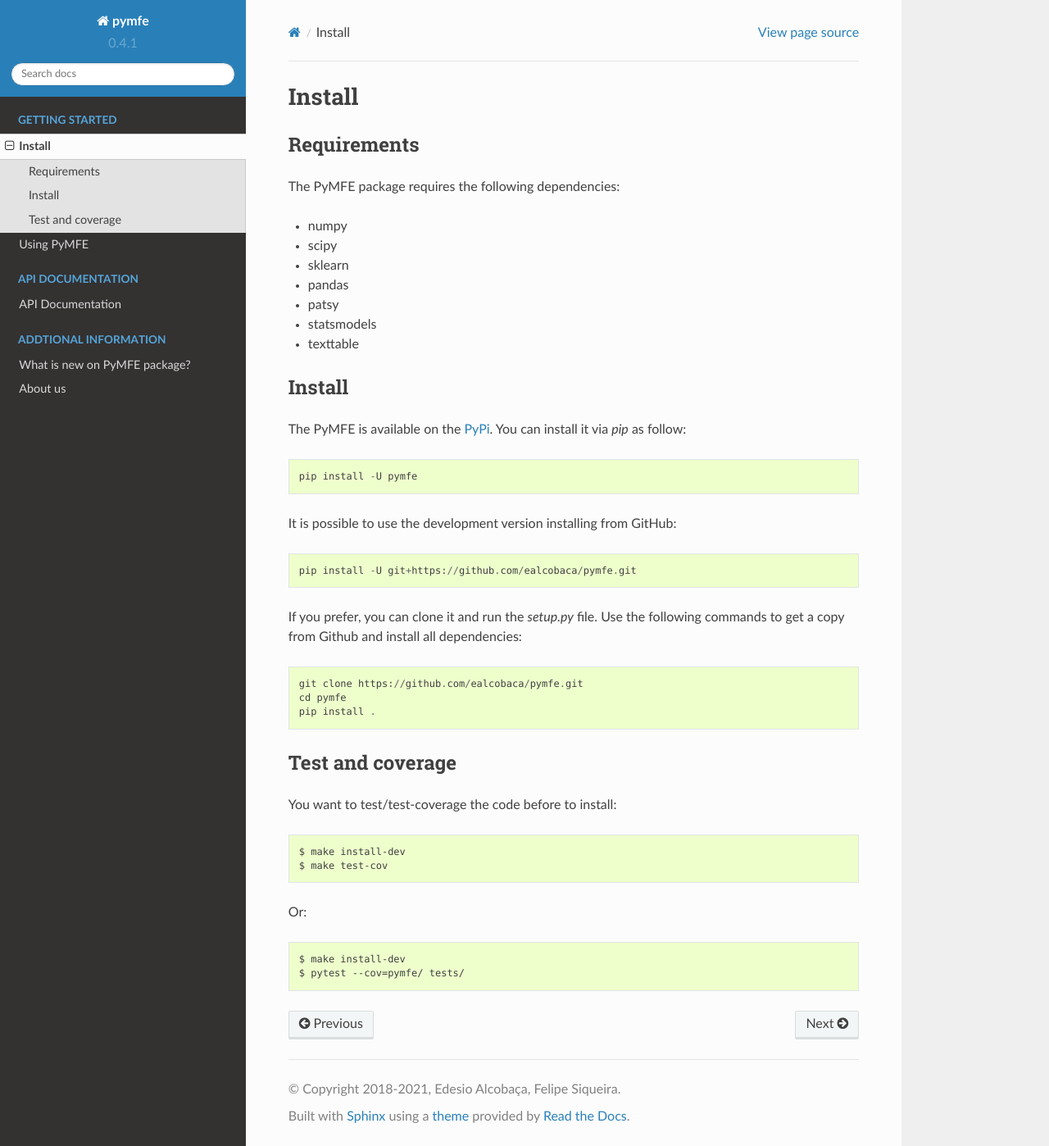
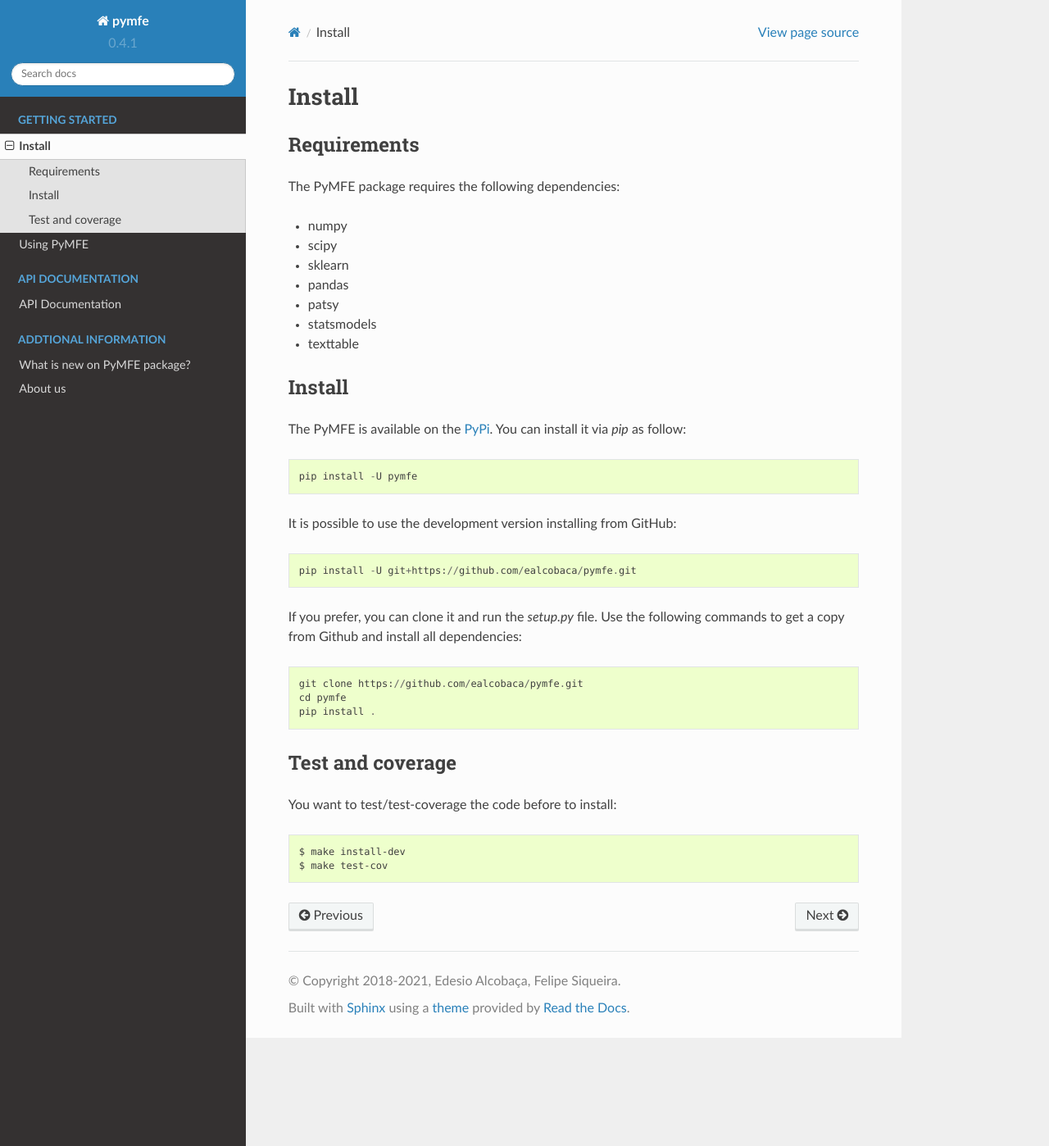
Before and after one commit to ealcobaca/pymfe, a Sphinx documentation site: the page built from docs/source/install.rst, in a window 1280 px wide and 1398 px high. Shown: the whole window at 82% size. Built offline with Sphinx 7.4.7 and the Read the Docs theme 2.0.0, drawn with Linux system fonts in a browser that asks for light colours; pages that are not in the unit, such as notebooks, are missing from menus.

Commit message:
Remove deprecated information

```diff
--- a/docs/source/install.rst
+++ b/docs/source/install.rst
@@ -43,8 +43,3 @@ You want to test/test-coverage the code before to install::
 
   $ make install-dev
   $ make test-cov
-
-Or::
-
-  $ make install-dev
-  $ pytest --cov=pymfe/ tests/
```
